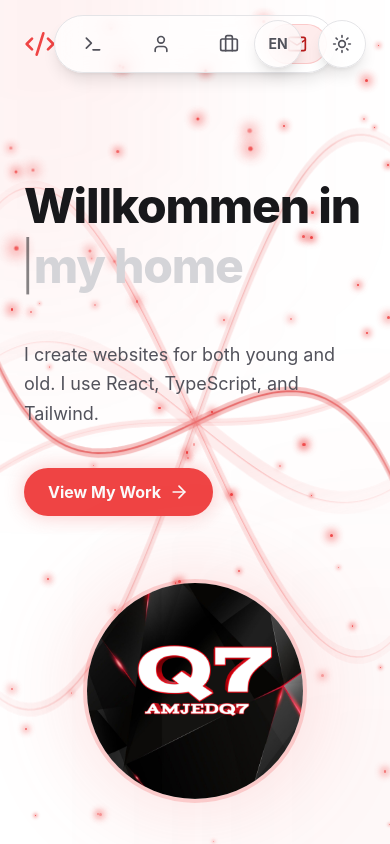
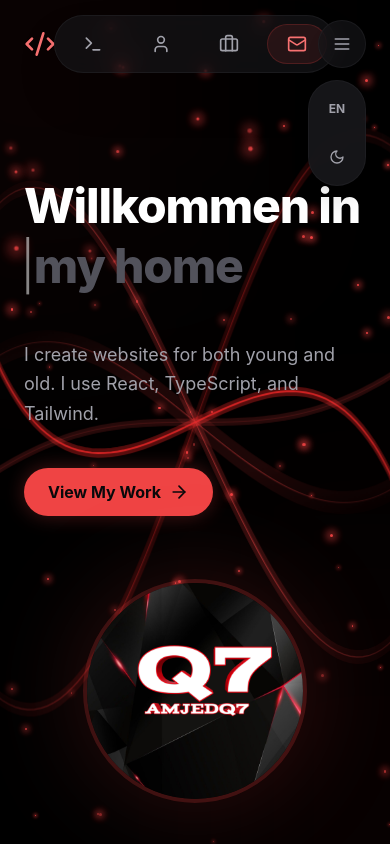
Before and after one commit to amjedq7/portfolio, a React (Vite) app: page / in a window 390 px wide. Both pictures are taken after a click on the button 342 px from the left and 44 px from the top of the page. Shown: the top 844 px of the page. Built offline with nearby package versions, Linux system fonts and the light colour scheme.

Commit message:
fix navbar for zoom

```diff
--- a/src/components/Navbar.tsx
+++ b/src/components/Navbar.tsx
@@ -1,6 +1,7 @@
-import { Code2, Terminal, User, Mail, Briefcase, Sun, Moon } from 'lucide-react';
+import { useState } from 'react';
+import { Code2, Terminal, User, Mail, Briefcase, Sun, Moon, Menu } from 'lucide-react';
 import { useSettings } from '../context/SettingsContext';
-import { motion } from 'framer-motion';
+import { motion, AnimatePresence } from 'framer-motion';
 
 interface NavbarProps {
   activeSection: string;
@@ -9,6 +10,7 @@ interface NavbarProps {
 
 export default function Navbar({ activeSection, onNavigate }: NavbarProps) {
   const { theme, toggleTheme, language, toggleLanguage, t } = useSettings();
+  const [isMenuOpen, setIsMenuOpen] = useState(false);
 
   const navItems = [
     { id: 'home', label: t('Domů', 'Home'), icon: Terminal },
@@ -24,11 +26,11 @@ export default function Navbar({ activeSection, onNavigate }: NavbarProps) {
         className="flex items-center gap-3 cursor-pointer group text-zinc-900 dark:text-white font-semibold tracking-tight pointer-events-auto"
       >
         <Code2 className="h-8 w-8 text-red-500 dark:text-red-400 transition-transform group-hover:rotate-12" />
-        <span className="hidden sm:inline text-xl sm:text-2xl font-bold">AmjedQ7</span>
+        <span className="hidden lg:inline text-xl sm:text-2xl font-bold">AmjedQ7</span>
       </div>
 
       <nav className="absolute left-1/2 -translate-x-1/2 flex items-center p-2 rounded-full backdrop-blur-md bg-white/70 dark:bg-zinc-900/60 border border-zinc-200 dark:border-zinc-800/50 shadow-lg dark:shadow-2xl pointer-events-auto transition-all duration-300">
-        <motion.ul layout className="flex items-center gap-2 sm:gap-3">
+        <motion.ul layout className="flex items-center gap-2 lg:gap-3">
           {navItems.map((item) => {
             const Icon = item.icon;
             const isActive = activeSection === item.id;
@@ -43,12 +45,12 @@ export default function Navbar({ activeSection, onNavigate }: NavbarProps) {
                 )}
                 <button
                   onClick={() => onNavigate(item.id)}
-                  className={`relative flex items-center gap-2 px-5 sm:px-6 py-2.5 sm:py-3 rounded-full text-base sm:text-lg font-medium transition-all duration-300 ${
+                  className={`relative flex items-center gap-2 px-5 lg:px-6 py-2.5 lg:py-3 rounded-full text-base lg:text-lg font-medium transition-all duration-300 ${
                     isActive ? 'text-red-700 dark:text-red-400' : 'text-zinc-600 dark:text-zinc-400 hover:text-zinc-900 dark:hover:text-zinc-200'
                   }`}
                 >
-                  <Icon className="h-5 w-5 sm:hidden block" />
-                  <span className="hidden sm:inline">{item.label}</span>
+                  <Icon className="h-5 w-5 lg:hidden block" />
+                  <span className="hidden lg:inline">{item.label}</span>
                 </button>
               </li>
             );
@@ -56,7 +58,8 @@ export default function Navbar({ activeSection, onNavigate }: NavbarProps) {
         </motion.ul>
       </nav>
 
-      <div className="flex items-center gap-4 pointer-events-auto">
+      {/* Desktop Actions */}
+      <div className="hidden sm:flex items-center gap-4 pointer-events-auto">
         <button onClick={toggleLanguage} className="flex items-center justify-center h-12 w-12 rounded-full backdrop-blur-md bg-white/70 dark:bg-zinc-900/60 border border-zinc-200 dark:border-zinc-800/50 text-zinc-600 dark:text-zinc-400 hover:text-red-600 dark:hover:text-red-400 hover:border-red-500/30 shadow-lg transition-all font-bold text-sm uppercase">
           {language}
         </button>
@@ -64,6 +67,34 @@ export default function Navbar({ activeSection, onNavigate }: NavbarProps) {
           {theme === 'dark' ? <Moon className="h-5 w-5" /> : <Sun className="h-5 w-5" />}
         </button>
       </div>
+
+      {/* Mobile Hamburger Actions */}
+      <div className="sm:hidden relative pointer-events-auto">
+        <button
+          onClick={() => setIsMenuOpen(!isMenuOpen)}
+          className="flex items-center justify-center h-12 w-12 rounded-full backdrop-blur-md bg-white/70 dark:bg-zinc-900/60 border border-zinc-200 dark:border-zinc-800/50 text-zinc-600 dark:text-zinc-400 hover:text-red-600 dark:hover:text-red-400 shadow-lg transition-all"
+        >
+          <Menu className="h-5 w-5" />
+        </button>
+
+        <AnimatePresence>
+          {isMenuOpen && (
+            <motion.div
+              initial={{ opacity: 0, y: -10, scale: 0.95 }}
+              animate={{ opacity: 1, y: 0, scale: 1 }}
+              exit={{ opacity: 0, y: -10, scale: 0.95 }}
+              className="absolute top-full right-0 mt-3 flex flex-col gap-2 p-2 rounded-full backdrop-blur-md bg-white/90 dark:bg-zinc-900/90 border border-zinc-200 dark:border-zinc-800/50 shadow-xl"
+            >
+              <button onClick={() => { toggleLanguage(); setIsMenuOpen(false); }} className="flex items-center justify-center h-10 w-10 rounded-full hover:bg-zinc-100 dark:hover:bg-zinc-800 text-zinc-600 dark:text-zinc-400 font-bold text-xs uppercase transition-colors">
+                {language}
+              </button>
+              <button onClick={() => { toggleTheme(); setIsMenuOpen(false); }} className="flex items-center justify-center h-10 w-10 rounded-full hover:bg-zinc-100 dark:hover:bg-zinc-800 text-zinc-600 dark:text-zinc-400 transition-colors">
+                {theme === 'dark' ? <Moon className="h-4 w-4" /> : <Sun className="h-4 w-4" />}
+              </button>
+            </motion.div>
+          )}
+        </AnimatePresence>
+      </div>
     </header>
   );
 }
```
